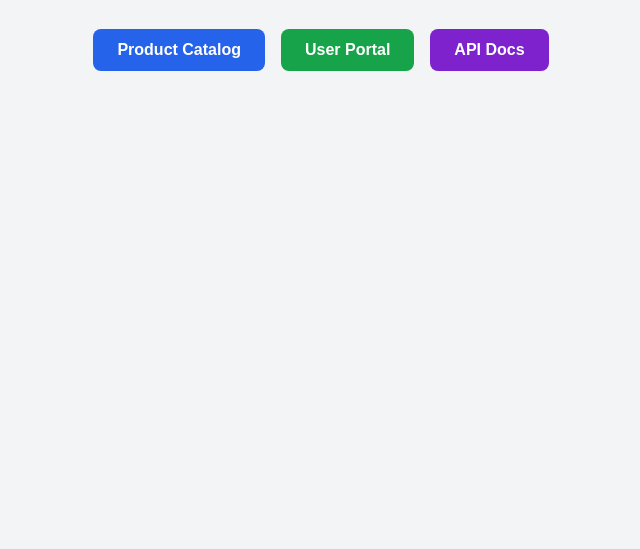
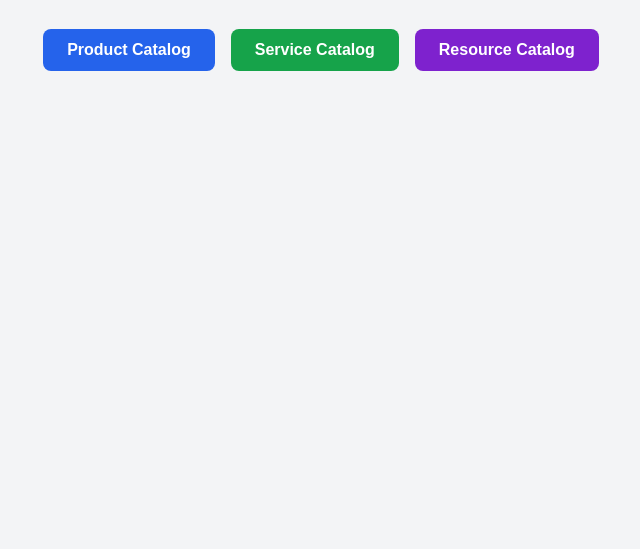
Before and after one commit to aseven90/demo-launcher-training, a plain HTML site: page index.html in a window 1280 px wide. Shown: the part 251-800 px from the top of the page, without its empty margins (319-959 px from the left). Drawn offline with Linux system fonts and the light colour scheme.

Commit message:
Update index.html

```diff
--- a/index.html
+++ b/index.html
@@ -54,9 +54,9 @@
   <p>Click a button below to explore different parts of the demo environment.</p>
 
   <div class="button-container">
-    <a href="www.sozcu.com.tr" class="btn blue">Product Catalog</a>
-    <a href="https://demo.example.com/user" target="_blank" class="btn green">User Portal</a>
-    <a href="https://demo.example.com/docs" target="_blank" class="btn purple">API Docs</a>
+    <a href="https://training.test.orbitant.dev/ui/productCatalogManagement" target="_blank" class="btn blue">Product Catalog</a>
+    <a href="https://demo.example.com/user" target="_blank" class="btn green">Service Catalog</a>
+    <a href="https://demo.example.com/docs" target="_blank" class="btn purple">Resource Catalog</a>
   </div>
 
 </body>
```
